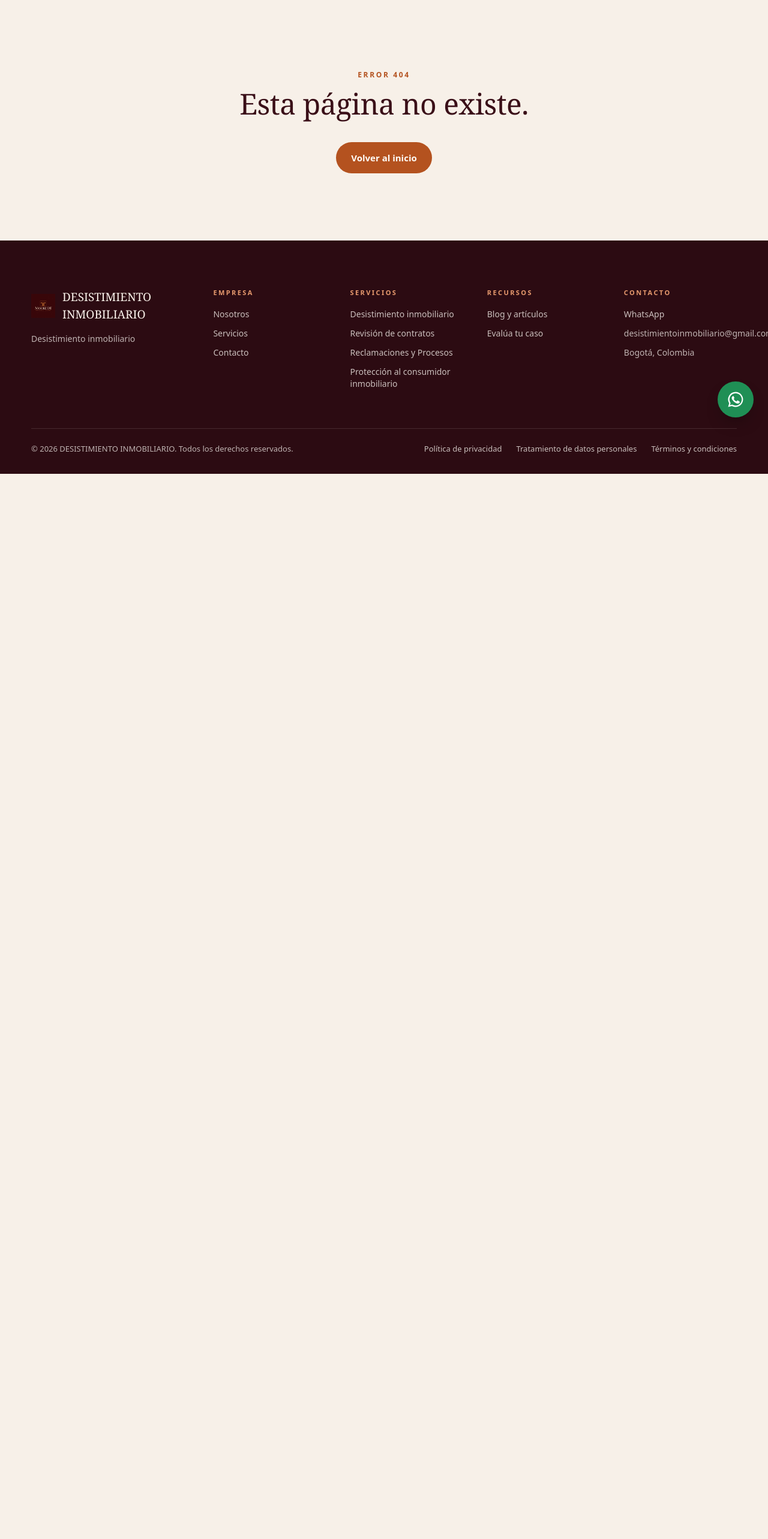
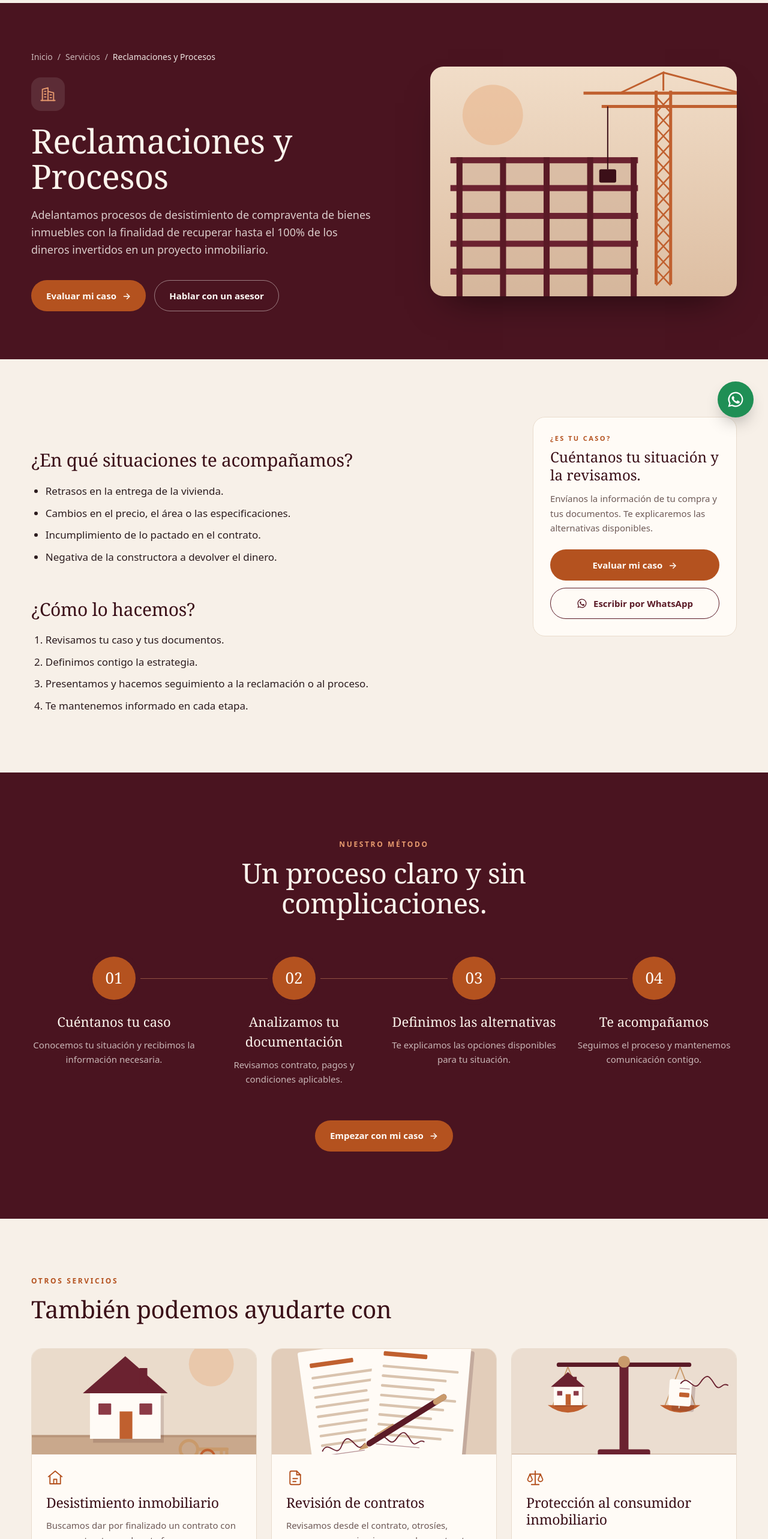
Before and after one commit to Desistimiento-DTM/desistimiento-dtm.github.io, a React (Vite) app: page /servicios/constructoras in a window 1280 px wide. Shown: the part 80-2646 px from the top of the page at 60% size. Before the commit the page ends 870 px from the top, so only its background shows below. Built offline with nearby package versions, Linux system fonts and the light colour scheme.

Commit message:
Add files via upload

```diff
--- a/public/admin/config.yml
+++ b/public/admin/config.yml
@@ -89,7 +89,8 @@ collections:
             summary: '{{fields.titulo}}'
             fields:
               - { label: Título, name: titulo, widget: string }
-              - { label: Texto, name: texto, widget: text }
+              - { label: Texto corto (tarjeta), name: texto, widget: text, hint: 'Aparece en la tarjeta y al inicio de la página del servicio.' }
+              - { label: Contenido de la página del servicio, name: detalle, widget: markdown, required: false, hint: 'Se muestra al pulsar «Conocer más». Usa subtítulos, listas y negritas.' }
               - label: Icono
                 name: icono
                 widget: select
--- a/src/App.jsx
+++ b/src/App.jsx
@@ -7,6 +7,7 @@ import CaseFormModal from './components/CaseFormModal.jsx'
 import ScrollManager from './components/ui/ScrollManager.jsx'
 import Home from './pages/Home.jsx'
 import Services from './pages/Services.jsx'
+import ServiceDetail from './pages/ServiceDetail.jsx'
 import About from './pages/About.jsx'
 import Contact from './pages/Contact.jsx'
 import Blog from './pages/Blog.jsx'
@@ -27,6 +28,7 @@ export default function App() {
         <Routes>
           <Route path="/" element={<Home />} />
           <Route path="/servicios" element={<Services />} />
+          <Route path="/servicios/:id" element={<ServiceDetail />} />
           <Route path="/nosotros" element={<About />} />
           <Route path="/contacto" element={<Contact />} />
           <Route path="/blog" element={<Blog />} />
--- a/src/components/Footer.jsx
+++ b/src/components/Footer.jsx
@@ -1,6 +1,7 @@
 import { Link } from 'react-router-dom'
 import { site } from '../config/site.js'
 import { servicios } from '../content/index.js'
+import { serviceUrl } from '../utils/slug.js'
 import { Logo } from './ui/Icon.jsx'
 import { WhatsAppLink } from './ui/Primitives.jsx'
 
@@ -8,7 +9,7 @@ const columns = [
   { title: 'Empresa', links: [['Nosotros', '/nosotros'], ['Servicios', '/servicios'], ['Contacto', '/contacto']] },
   {
     title: 'Servicios',
-    links: (servicios.servicios || []).map((s) => [s.titulo, s.id ? `/servicios#${s.id}` : '/servicios']),
+    links: (servicios.servicios || []).map((s) => [s.titulo, serviceUrl(s)]),
   },
   { title: 'Recursos', links: [['Blog y artículos', '/blog'], ['Evalúa tu caso', '/evalua-tu-caso']] },
 ]
--- a/src/components/Services.jsx
+++ b/src/components/Services.jsx
@@ -2,13 +2,11 @@ import { Link } from 'react-router-dom'
 import { servicios } from '../content/index.js'
 import Icon from './ui/Icon.jsx'
 import { Reveal, SectionHeading } from './ui/Primitives.jsx'
-
-const slugify = (s = '') =>
-  s.normalize('NFD').replace(/[̀-ͯ]/g, '').toLowerCase().replace(/[^a-z0-9]+/g, '-').replace(/^-|-$/g, '')
+import { serviceId, serviceUrl } from '../utils/slug.js'
 
 export function ServiceCard({ service }) {
-  const id = service.id || slugify(service.titulo)
-  const href = id === 'desistimiento' ? '/#desistimiento' : `/servicios#${id}`
+  const id = serviceId(service)
+  const href = serviceUrl(service)
   return (
     <article id={id} className="card flex h-full flex-col">
       {service.imagen && (
--- a/src/content/servicios.json
+++ b/src/content/servicios.json
@@ -9,7 +9,8 @@
       "titulo": "Desistimiento inmobiliario",
       "texto": "Buscamos dar por finalizado un contrato con una constructora y de esta forma recuperar todo el dinero que invertiste en el proyecto. ",
       "imagen": "/images/servicio-desistimiento.svg",
-      "imagenAlt": "Maqueta de vivienda con llaves sobre una mesa"
+      "imagenAlt": "Maqueta de vivienda con llaves sobre una mesa",
+      "detalle": "## ¿Cuándo puede aplicar?\n\n- Ya no puedes o no quieres continuar con la compra.\n- La constructora incumplió los plazos de entrega.\n- Cambiaron el precio o las condiciones que te ofrecieron.\n- El proyecto no corresponde a lo que te vendieron.\n\n## ¿Qué revisamos?\n\n- La promesa de compraventa y sus otrosíes.\n- Los pagos realizados y sus soportes.\n- Las comunicaciones con la constructora o la fiduciaria.\n- Las condiciones de desistimiento pactadas en tu contrato.\n\n## ¿Qué necesitas para empezar?\n\nTu contrato o promesa de compraventa, los soportes de pago y cualquier comunicación que hayas tenido con la constructora. Si no los tienes todos, igual podemos revisar tu caso."
     },
     {
       "id": "contratos",
@@ -17,7 +18,8 @@
       "titulo": "Revisión de contratos",
       "texto": "Revisamos desde el contrato, otrosíes, correos y comunicaciones con la constructora que nos permitan revisar la existencia de cláusulas abusivas e incumplimientos contractuales.",
       "imagen": "/images/servicio-contratos.svg",
-      "imagenAlt": "Contrato y bolígrafo sobre el escritorio"
+      "imagenAlt": "Contrato y bolígrafo sobre el escritorio",
+      "detalle": "## ¿Qué documentos revisamos?\n\n- Promesa de compraventa y contrato.\n- Otrosíes y modificaciones.\n- Cartas, correos y mensajes con la constructora.\n- Soportes de pago y planes de financiación.\n\n## ¿Qué recibes?\n\nUna explicación clara de lo que dice tu contrato, los puntos que podrían afectarte y las alternativas disponibles para tu caso.\n\n## ¿Cuándo es recomendable?\n\nAntes de firmar, antes de desistir, o cuando la constructora te propone cambios en las condiciones de tu compra."
     },
     {
       "id": "constructoras",
@@ -25,7 +27,8 @@
       "titulo": "Reclamaciones y Procesos",
       "texto": "Adelantamos procesos de desistimiento de compraventa de bienes inmuebles con la finalidad de recuperar hasta el 100% de los dineros invertidos en un proyecto inmobiliario.",
       "imagen": "/images/servicio-constructoras.svg",
-      "imagenAlt": "Edificio en construcción con grúa"
+      "imagenAlt": "Edificio en construcción con grúa",
+      "detalle": "## ¿En qué situaciones te acompañamos?\n\n- Retrasos en la entrega de la vivienda.\n- Cambios en el precio, el área o las especificaciones.\n- Incumplimiento de lo pactado en el contrato.\n- Negativa de la constructora a devolver el dinero.\n\n## ¿Cómo lo hacemos?\n\n1. Revisamos tu caso y tus documentos.\n2. Definimos contigo la estrategia.\n3. Presentamos y hacemos seguimiento a la reclamación o al proceso.\n4. Te mantenemos informado en cada etapa."
     },
     {
       "id": "consumidor",
@@ -33,7 +36,8 @@
       "titulo": "Protección al consumidor inmobiliario",
       "texto": "Evaluamos cada proceso conforme a la Ley 1480 de 2011 y las circulares externas de la Superintendencia de Industria y Comercio (SIC) aplicables a la protección del consumidor inmobiliario.",
       "imagen": "/images/servicio-consumidor.svg",
-      "imagenAlt": "Balanza con una vivienda y un documento"
+      "imagenAlt": "Balanza con una vivienda y un documento",
+      "detalle": "## ¿Cuándo te puede servir?\n\n- Información incompleta o engañosa al momento de la compra.\n- Publicidad que no corresponde con lo entregado.\n- Condiciones que consideras desequilibradas en tu contrato.\n- Dificultades para que la constructora atienda tus solicitudes.\n\n## ¿Qué hacemos?\n\nAnalizamos tu situación como comprador, te explicamos tus alternativas y te acompañamos en las reclamaciones ante la constructora y las autoridades competentes."
     }
   ]
 }
--- /dev/null
+++ b/src/pages/ServiceDetail.jsx
@@ -0,0 +1,101 @@
+import { Link, useParams } from 'react-router-dom'
+import Seo from '../components/ui/Seo.jsx'
+import Markdown from '../components/ui/Markdown.jsx'
+import Icon, { WhatsAppGlyph } from '../components/ui/Icon.jsx'
+import { EvaluateButton, Reveal, WhatsAppLink } from '../components/ui/Primitives.jsx'
+import { ServiceCard } from '../components/Services.jsx'
+import Process from '../components/Process.jsx'
+import CTA from '../components/CTA.jsx'
+import { servicios } from '../content/index.js'
+import { serviceId } from '../utils/slug.js'
+import NotFound from './NotFound.jsx'
+
+/** Página de detalle de un servicio: /servicios/:id. Contenido editable en el panel → Página de inicio → Servicios. */
+export default function ServiceDetailPage() {
+  const { id } = useParams()
+  const items = servicios.servicios || []
+  const service = items.find((s) => serviceId(s) === id)
+  if (!service) return <NotFound />
+  const others = items.filter((s) => s !== service)
+
+  return (
+    <>
+      <Seo title={service.titulo} description={service.texto} path={`/servicios/${id}`} image={service.imagen} />
+
+      {/* Encabezado */}
+      <section className="bg-wine">
+        <div className="container-site grid items-center gap-10 py-14 md:py-20 lg:grid-cols-[1.1fr_0.9fr]">
+          <div>
+            <nav aria-label="Ruta" className="mb-6 flex flex-wrap items-center gap-2 text-sm text-paper/70">
+              <Link to="/" className="hover:text-terra-light">Inicio</Link>
+              <span aria-hidden="true">/</span>
+              <Link to="/servicios" className="hover:text-terra-light">Servicios</Link>
+              <span aria-hidden="true">/</span>
+              <span className="text-paper/90">{service.titulo}</span>
+            </nav>
+            <span className="mb-5 inline-flex h-14 w-14 items-center justify-center rounded-2xl bg-paper/10 text-terra-light">
+              <Icon name={service.icono || 'document'} size={28} />
+            </span>
+            <h1 className="animate-fade-up text-[38px] leading-[1.06] text-[#FBF4EC] md:text-[56px]">{service.titulo}</h1>
+            <p className="mt-5 max-w-xl animate-fade-up text-[17px] leading-relaxed text-paper/80 [animation-delay:150ms] md:text-lg">
+              {service.texto}
+            </p>
+            <div className="mt-9 flex flex-col gap-3.5 sm:flex-row">
+              <EvaluateButton>Evaluar mi caso</EvaluateButton>
+              <WhatsAppLink className="btn btn-outline-light">Hablar con un asesor</WhatsAppLink>
+            </div>
+          </div>
+          {service.imagen && (
+            <div className="overflow-hidden rounded-[22px] shadow-[0_30px_60px_-30px_rgba(0,0,0,0.6)]">
+              <img src={service.imagen} alt={service.imagenAlt || ''} className="aspect-[4/3] w-full object-cover" />
+            </div>
+          )}
+        </div>
+      </section>
+
+      {/* Contenido */}
+      <section className="py-16 md:py-24">
+        <div className="container-site grid gap-12 lg:grid-cols-[minmax(0,1fr)_340px] lg:gap-16">
+          <Reveal className="min-w-0">
+            <Markdown text={service.detalle || service.texto} />
+          </Reveal>
+
+          <aside className="lg:sticky lg:top-28 lg:self-start">
+            <div className="rounded-[20px] border border-line bg-paper p-7">
+              <p className="eyebrow mb-2 text-[11px] text-terra">¿Es tu caso?</p>
+              <p className="font-serif text-2xl leading-tight text-wine-deep">Cuéntanos tu situación y la revisamos.</p>
+              <p className="mt-3 text-[15px] leading-relaxed text-muted">
+                Envíanos la información de tu compra y tus documentos. Te explicaremos las alternativas disponibles.
+              </p>
+              <div className="mt-6 flex flex-col gap-3">
+                <EvaluateButton className="w-full">Evaluar mi caso</EvaluateButton>
+                <WhatsAppLink className="btn btn-outline w-full">
+                  <WhatsAppGlyph size={18} /> Escribir por WhatsApp
+                </WhatsAppLink>
+              </div>
+            </div>
+          </aside>
+        </div>
+      </section>
+
+      <Process />
+
+      {/* Otros servicios */}
+      {others.length > 0 && (
+        <section className="py-16 md:py-24">
+          <div className="container-site">
+            <p className="eyebrow mb-3.5 text-terra">Otros servicios</p>
+            <h2 className="mb-10 text-[32px] leading-tight text-wine-deep md:text-[40px]">También podemos ayudarte con</h2>
+            <div className="grid gap-6 sm:grid-cols-2 lg:grid-cols-3">
+              {others.map((s) => (
+                <ServiceCard key={serviceId(s)} service={s} />
+              ))}
+            </div>
+          </div>
+        </section>
+      )}
+
+      <CTA />
+    </>
+  )
+}
--- /dev/null
+++ b/src/utils/slug.js
@@ -0,0 +1,14 @@
+/** Convierte un texto en un identificador para URL: "Revisión de contratos" → "revision-de-contratos". */
+export const slugify = (s = '') =>
+  String(s)
+    .normalize('NFD')
+    .replace(/[̀-ͯ]/g, '')
+    .toLowerCase()
+    .replace(/[^a-z0-9]+/g, '-')
+    .replace(/^-|-$/g, '')
+
+/** Identificador de un servicio: el que se escribió en el panel o, si no hay, uno a partir del título. */
+export const serviceId = (s) => slugify(s?.id || s?.titulo || '')
+
+/** Dirección de la página de detalle de un servicio. */
+export const serviceUrl = (s) => `/servicios/${serviceId(s)}`
```
